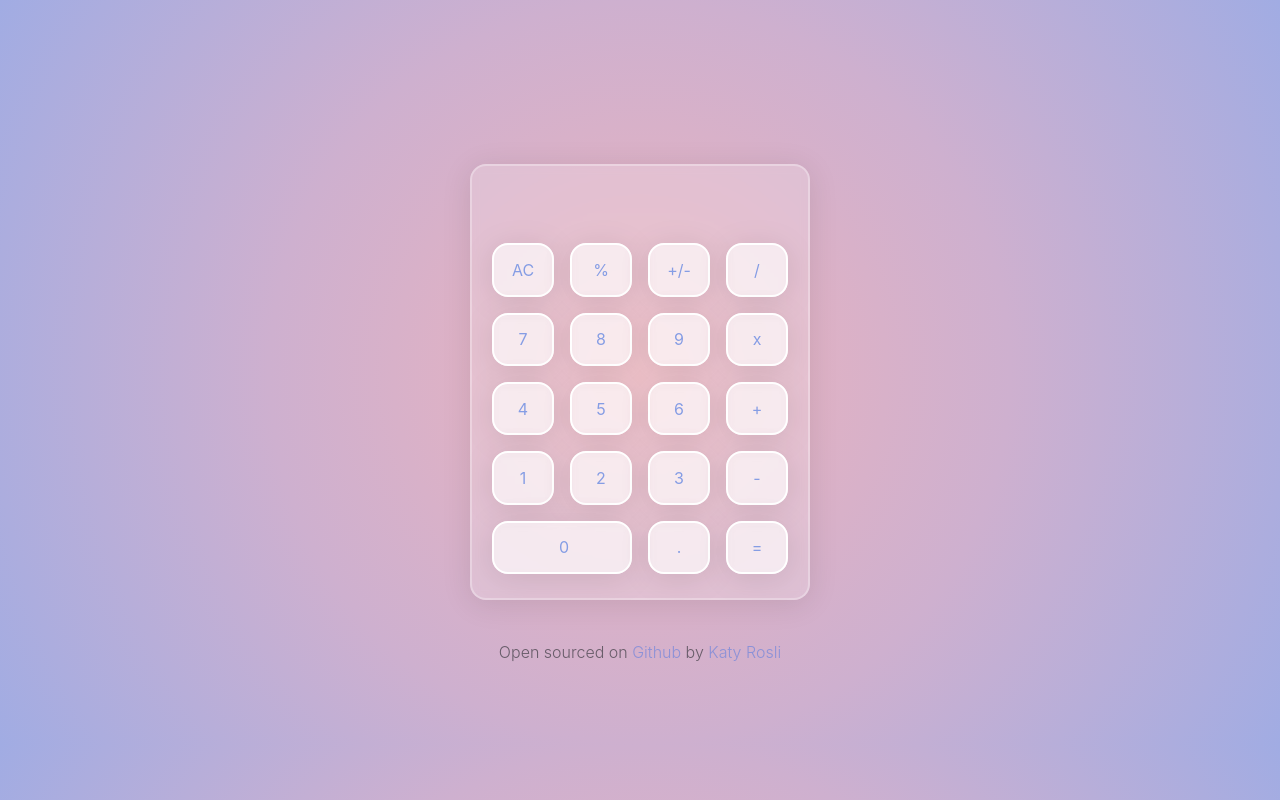
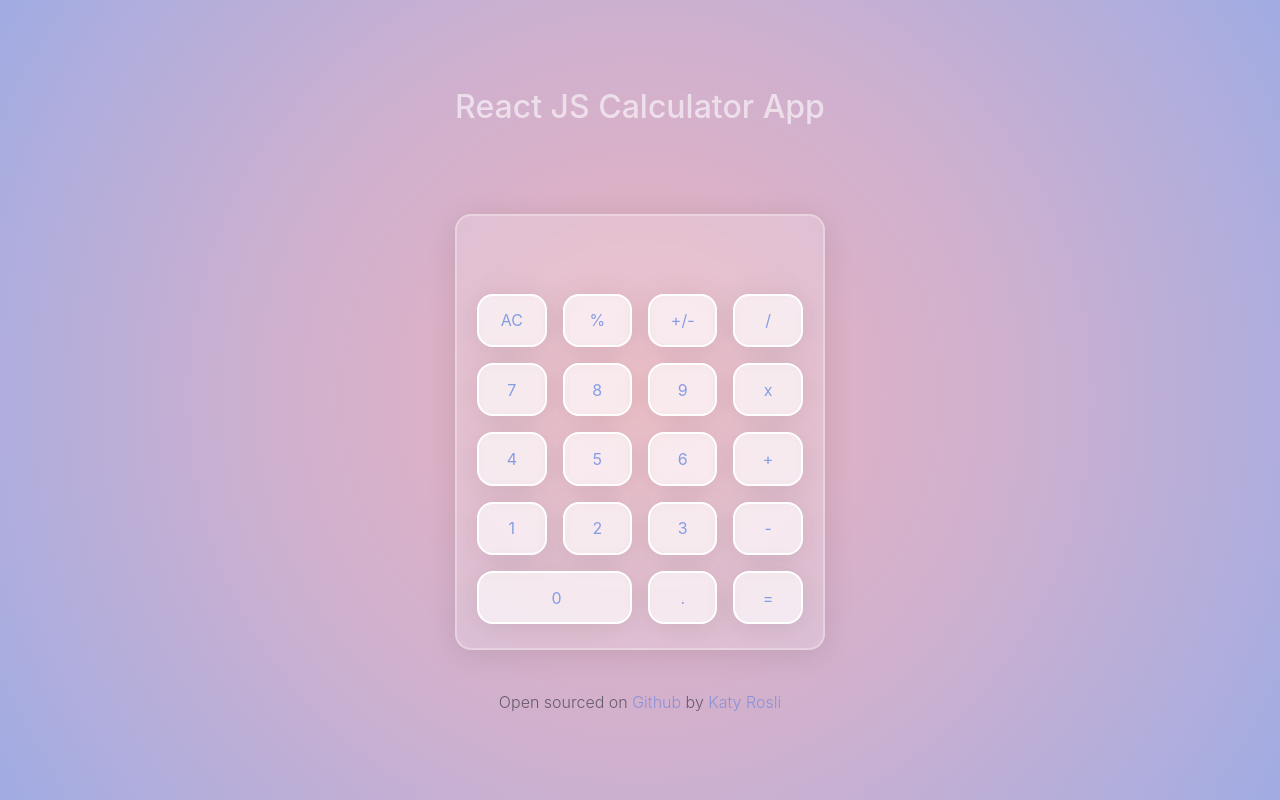
Before and after one commit to KatyRosli/calculator-react, a React (Create React App) app: page / in a window 1280 px wide. Built offline with nearby package versions, Linux system fonts and the light colour scheme.

Commit message:
added more styles

```diff
--- a/src/App.css
+++ b/src/App.css
@@ -27,6 +27,13 @@ body {
   font-size: 24px;
 }
 
+h1 {
+  margin-top: 88px;
+  color: var(--primary-color);
+  font-size: 32px;
+  opacity: 0.6;
+}
+
 .app-card {
   background: rgba(255, 255, 255, 0.2);
   border-radius: 16px;
@@ -34,13 +41,12 @@ body {
   backdrop-filter: blur(4px);
   -webkit-backdrop-filter: blur(4px);
   border: 2px solid rgba(255, 255, 255, 0.3);
-  margin-top: 164px;
+  margin-top: 88px;
   padding: 8px;
   max-width: 906px;
 }
 
 .container {
-  width: 320px;
   height: 400px;
   display: grid;
   grid-template-columns: repeat(4, 1fr);
--- a/src/App.js
+++ b/src/App.js
@@ -32,6 +32,7 @@ function App() {
 
   return (
     <div className="App">
+      <h1> React JS Calculator App</h1>
       <div className="app-card">
         <div className="container">
           <div className="screen"></div>
```
